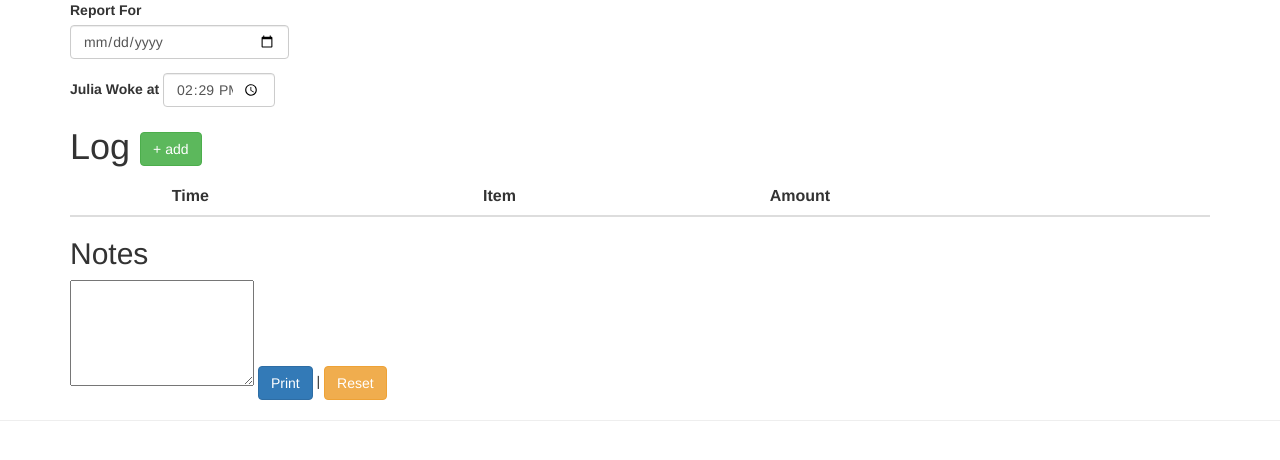
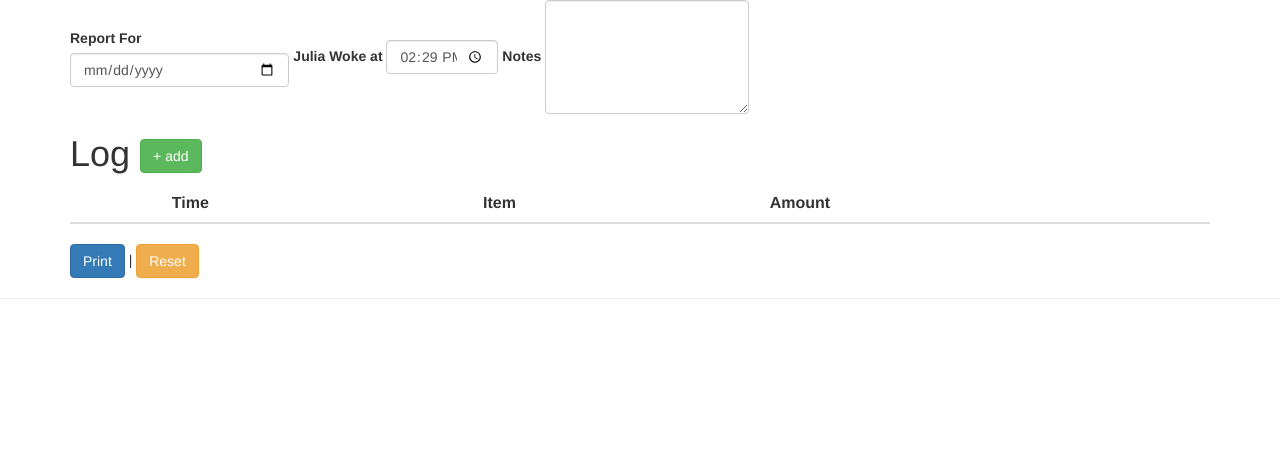
Before and after one commit to jebaird/julia-status-report-generator, a plain HTML site: page index.html in a window 1280 px wide. Drawn offline with Linux system fonts and the light colour scheme.

Commit message:
Update index.html

```diff
--- a/index.html
+++ b/index.html
@@ -18,14 +18,16 @@
                     <input type="date" class="form-control phoenix-input" name="report-date">
                 </div>
 
-            </form>
-            <form class="form-inline">
+
                 <div class="form-group">
                     <label for="wokeupatnumber">Julia Woke at</label>
                     <input type="time" class="form-control form-control-small phoenix-input" name="wokeupatnumber" maxlength="2" value="10" step="300">
 
                 </div>
-
+                 <div class="form-group">
+                    <label for="date">Notes</label>
+                    <textarea name="notes" class="form-control phoenix-input" rows="5"></textarea>
+                </div>
             </form>
 
 
@@ -96,8 +98,6 @@
                 </table>
 
 
-                <h2>Notes</h2>
-                <textarea name="notes" style="width="100%" rows="5"></textarea>
 
 
 <!-- CONTROLS -->
@@ -139,6 +139,9 @@
 
                 <h2>History</h2>
                 {logdata}
+
+                <h2>Notes</h2>
+                {notes}
             </div>
         </template>
 
```
